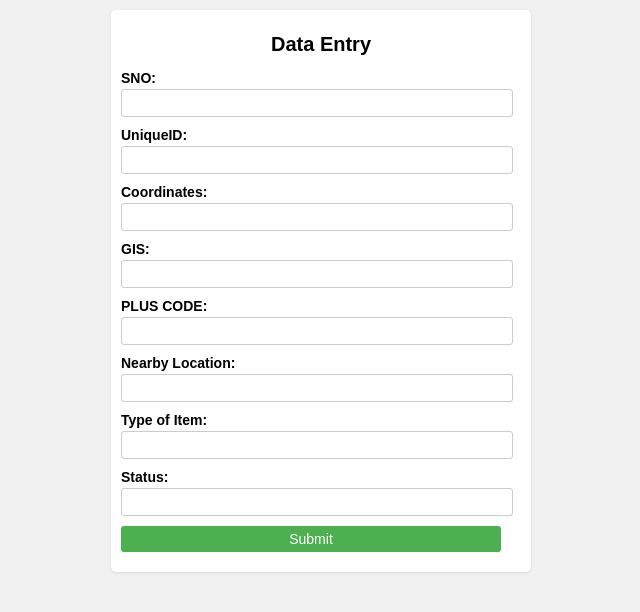
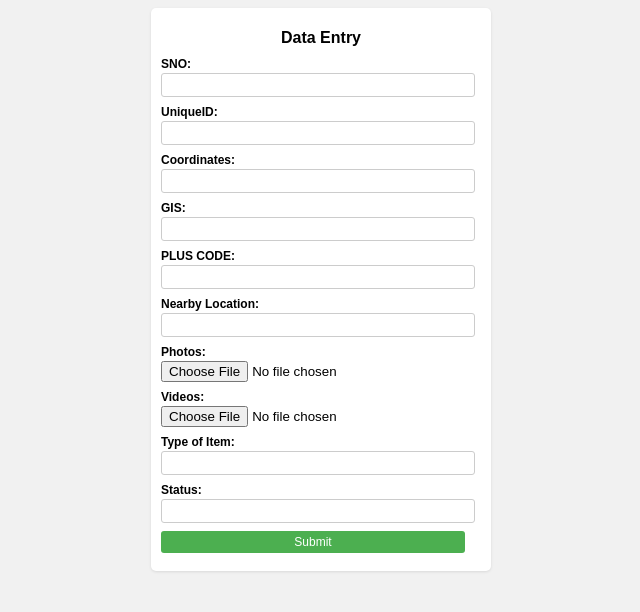
Before and after one commit to 14Emanuel/Data-Entry-and-visualization, a Django app: page / in a window 1280 px wide. Shown: the top 612 px of the page, without its empty margins (319-959 px from the left). Run offline with Django 4.2, Linux system fonts and the light colour scheme.

Commit message:
updated django app files

```diff
--- a/gis/templates/data_entry_ui.html
+++ b/gis/templates/data_entry_ui.html
@@ -3,65 +3,20 @@
 <head>
   <title>Data Entry</title>
   <style>
-    body {
-      font-family: Arial, sans-serif;
-      background-color: #f1f1f1;
-      margin: 0;
-      padding: 10px;
-    }
-
-    h1 {
-      text-align: center;
-      font-size: 20px;
-    }
-
-    .container {
-      max-width: 400px;
-      margin: 0 auto;
-      background-color: #fff;
-      padding: 10px;
-      border-radius: 5px;
-      box-shadow: 0 1px 3px rgba(0, 0, 0, 0.1);
-    }
-
-    .form-group {
-      margin-bottom: 10px;
-    }
-
-    .form-group label {
-      display: block;
-      margin-bottom: 3px;
-      font-weight: bold;
-      font-size: 14px;
-    }
-
-    .form-group input[type="text"],
-    .form-group input[type="submit"] {
-      width: 95%;
-      padding: 5px;
-      font-size: 14px;
-      border-radius: 3px;
-      border: 1px solid #ccc;
-    }
-
-    .form-group input[type="submit"] {
-      background-color: #4CAF50;
-      color: white;
-      border: none;
-      padding: 5px 10px;
-      font-size: 14px;
-      cursor: pointer;
-    }
-
-    .form-group input[type="submit"]:hover {
-      background-color: #45a049;
-    }
+    body{font-family:Arial,sans-serif;background-color:#f1f1f1;margin:0;padding:8px}
+    h1{font-size:16px;text-align:center}
+    .container{max-width:320px;margin:0 auto;background-color:#fff;padding:10px;border-radius:5px;box-shadow:0 1px 3px rgba(0,0,0,.1)}
+    .form-group{margin-bottom:8px}
+    .form-group label{display:block;margin-bottom:2px;font-weight:bold;font-size:12px}
+    .form-group input[type="text"],.form-group input[type="submit"]{width:95%;padding:4px;font-size:12px;border-radius:3px;border:1px solid #ccc}
+    .form-group input[type="submit"]{background-color:#4CAF50;color:#fff;border:none;padding:4px 8px;font-size:12px;cursor:pointer}
+    .form-group input[type="submit"]:hover{background-color:#45a049}
   </style>
 </head>
 <body>
   <div class="container">
     <h1>Data Entry</h1>
-    <form action="{% url 'data_entry' %}" method="POST">
+    <form action="{% url 'data_entry' %}" method="post" enctype="multipart/form-data">
       {% csrf_token %}
       <div class="form-group">
         <label for="sno">SNO:</label>
@@ -88,6 +43,14 @@
         <input type="text" id="nearbyLocation" name="nearbyLocation" required>
       </div>
       <div class="form-group">
+        <label for="photos">Photos:</label>
+        <input type="file" id="photos" name="photos" accept="image/*" required>
+      </div>
+      <div class="form-group">
+        <label for="videos">Videos:</label>
+        <input type="file" id="videos" name="videos" accept="video/*" required>
+      </div>
+      <div class="form-group">
         <label for="typeOfItem">Type of Item:</label>
         <input type="text" id="typeOfItem" name="typeOfItem" required>
       </div>
--- a/gis/views.py
+++ b/gis/views.py
@@ -1,5 +1,6 @@
 from django.shortcuts import render, redirect
 from .models import NavigationEntry
+import base64
 
 def data_entry_view(request):
     if request.method == 'POST':
@@ -8,17 +9,34 @@ def data_entry_view(request):
         coordinates = request.POST['coordinates']
         gis = request.POST['gis']
         plus_code = request.POST['plusCode']
-        nearby_location = request.POST['nearbyLocation']  # Add nearby_location field
+        nearby_location = request.POST['nearbyLocation']
         type_of_item = request.POST['typeOfItem']
         status = request.POST['status']
 
+        # Read photos and videos as base64-encoded strings
+        photos_file = request.FILES.get('photos')
+        videos_file = request.FILES.get('videos')
+
+        if photos_file:
+            photos_base64 = base64.b64encode(photos_file.read()).decode('utf-8')
+        else:
+            photos_base64 = None
+
+        if videos_file:
+            videos_base64 = base64.b64encode(videos_file.read()).decode('utf-8')
+        else:
+            videos_base64 = None
+
+        # Create the NavigationEntry instance and save it to the database
         navigation_entry = NavigationEntry(
             sno=sno,
             unique_id=unique_id,
             coordinates=coordinates,
             gis=gis,
             plus_code=plus_code,
-            nearby_location=nearby_location,  # Assign the nearby_location field
+            nearby_location=nearby_location,
+            photos=photos_base64,
+            videos=videos_base64,
             type_of_item=type_of_item,
             status=status
         )
```
